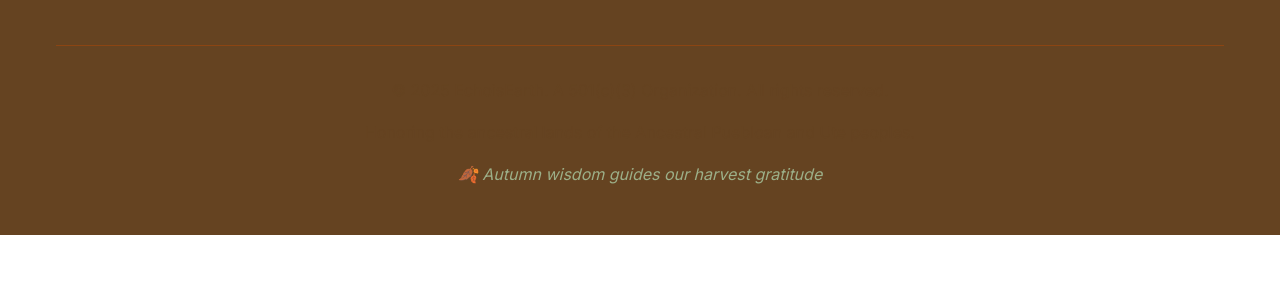
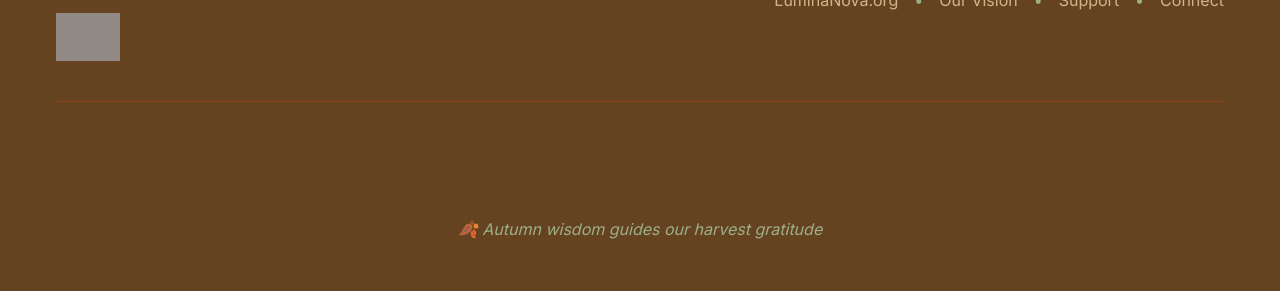
Before and after one commit to nest9tx/echoisearth, a plain HTML site: page index.html in a window 1280 px wide. Shown: the part 4365-4656 px from the top of the page. Before the commit the page ends 4600 px from the top, so only its background shows below. Drawn offline with Linux system fonts and the light colour scheme; grey boxes are pictures that could not be loaded.

Commit message:
🌍 Sacred .eco trustmark integration - honoring earth domain stewardship ✨

```diff
--- a/index.html
+++ b/index.html
@@ -225,6 +225,11 @@
                 <div class="footer-brand">
                     <h3>EchoisEarth</h3>
                     <p>Sacred Pods for New Earth Living</p>
+                    <div style="margin-top: 1rem;">
+                        <a href="https://profiles.eco/echoisearth?ref=tm" rel="noopener" target="_blank">
+                            <img class="eco-trustmark" alt=".eco profile for echoisearth.eco" src="https://trust.profiles.eco/echoisearth/eco-button.svg?color=%239F1744" style="max-width:4rem; opacity: 0.8; transition: opacity 0.3s ease;">
+                        </a>
+                    </div>
                 </div>
                 <div class="footer-links">
                     <a href="https://luminanova.org" target="_blank">LuminaNova.org</a>
--- a/styles.css
+++ b/styles.css
@@ -459,3 +459,13 @@ a:hover {
         font-size: 1.8rem;
     }
 }
+
+/* .eco Trustmark Styling */
+.eco-trustmark {
+    transition: opacity 0.3s ease, transform 0.3s ease;
+}
+
+.eco-trustmark:hover {
+    opacity: 1 !important;
+    transform: scale(1.05);
+}
```
